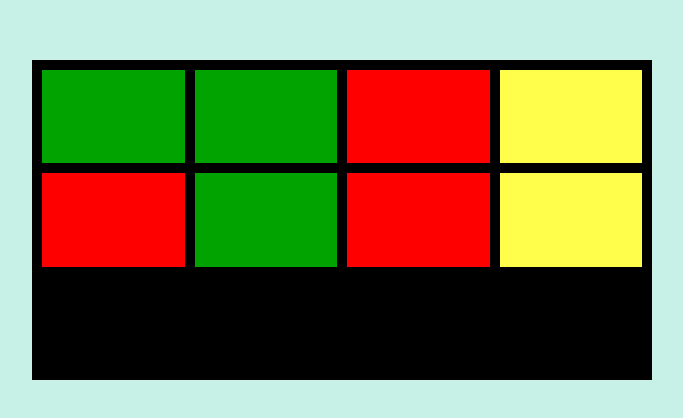
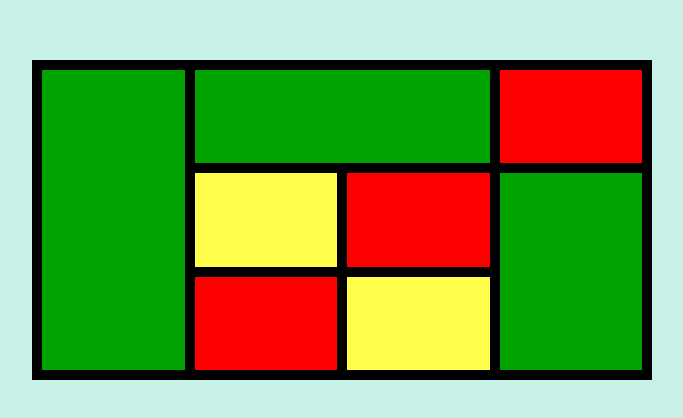
Before and after one commit to ASHI-KRISHNA/CSS-GRID, a plain HTML site: page index.html in a window 1280 px wide. Shown: the part 140-558 px from the top of the page, without its empty margins (176-859 px from the left). Drawn offline with Linux system fonts and the light colour scheme.

Commit message:
MADE THE ARRANGMENT FOR THE ITEMS AS REQUIRED

```diff
--- a/style.css
+++ b/style.css
@@ -8,6 +8,7 @@
     margin: 200px;
     background-color: black;
     padding: 10px;
+
 }
 
 body {
@@ -16,10 +17,14 @@ body {
 
 #box1 {
     background-color: hsla(120, 100%, 38%, 0.842);
+    grid-row-start: 1;
+    grid-row-end: 4;
 }
 
 #box2 {
     background-color: hsla(120, 100%, 38%, 0.842);
+    grid-column-start: 2;
+    grid-column-end: 4;
 }
 
 #box3 {
@@ -36,6 +41,9 @@ body {
 
 #box6 {
     background-color: hsla(120, 100%, 38%, 0.842);
+    grid-row-start: 2;
+    grid-row-end: 4;
+    grid-column: 4;
 }
 
 #box7 {
```
